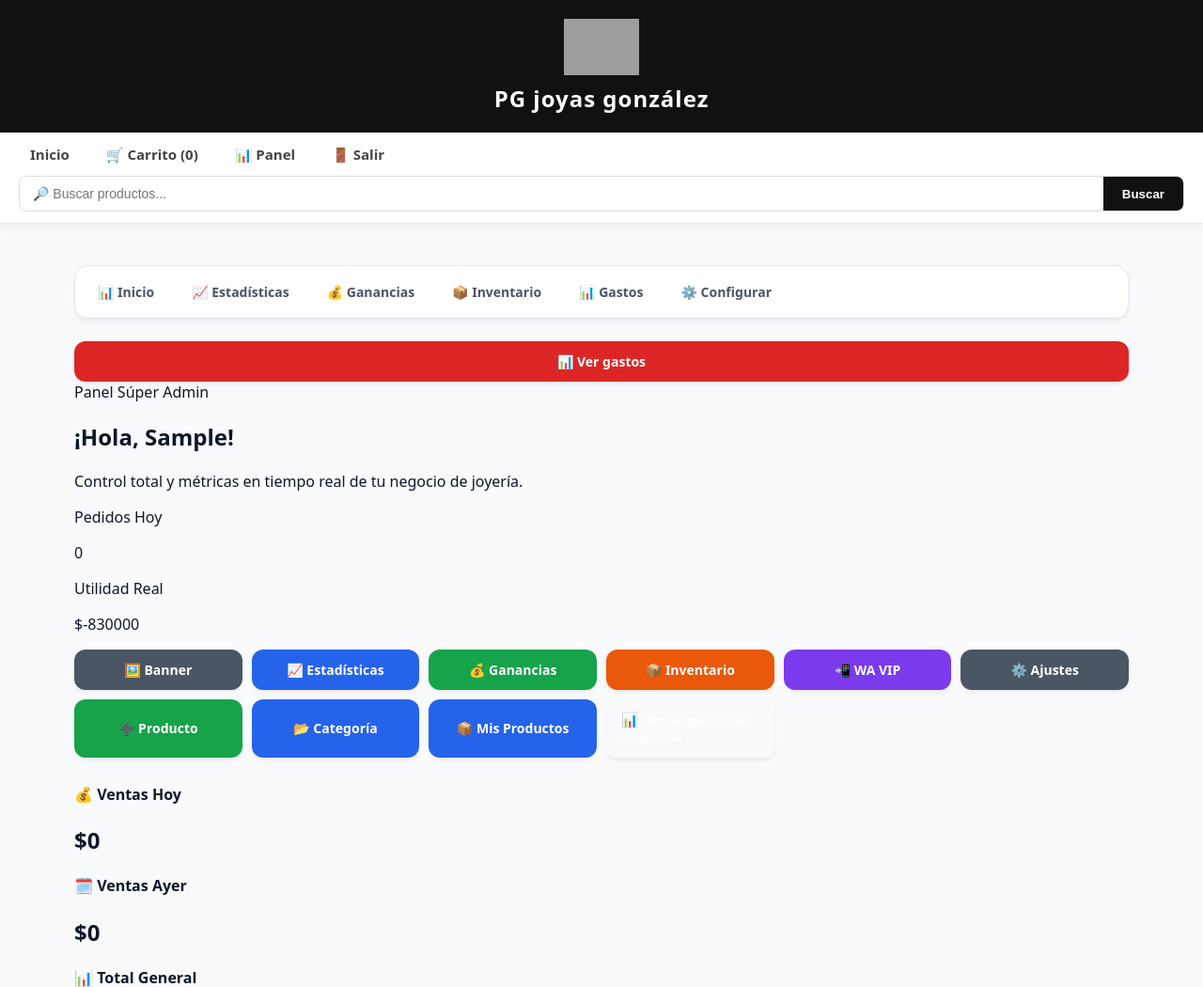
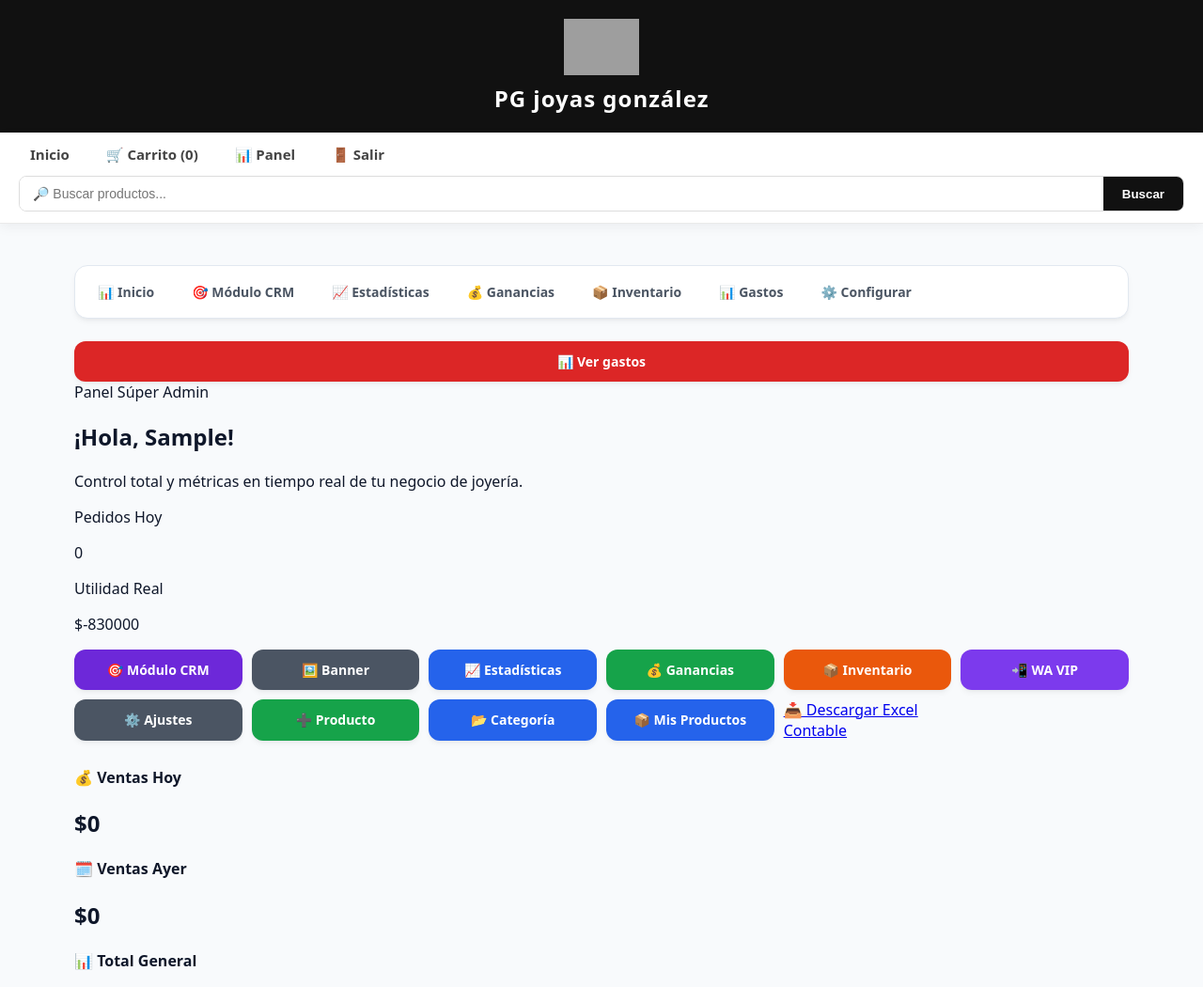
Before and after one commit to pacho66/joyasapp, a Django app: page /dashboard/ in a window 1280 px wide. Shown: the top 1050 px of the page at 94% size. Run offline with Django 5.2, Linux system fonts and the light colour scheme; the visitor is signed in with stand-in values (Sample User, id 1); data comes from the database, SQL or seed files in the repository; data that the repository does not hold is empty; grey boxes are pictures that could not be loaded.

Commit message:
style: integrar botones de Módulo CRM y Descargar Excel con diseño premium en el dashboard

```diff
--- a/productos/templates/dashboard.html
+++ b/productos/templates/dashboard.html
@@ -442,6 +442,7 @@ tr:last-child td {
             </div>
             <div id="menu-dash-lista" class="menu-dashboard-links mt-2">
                 <a href="{% url 'dashboard' %}">📊 Inicio</a>
+                <a href="{% url 'panel_crm' %}">🎯 Módulo CRM</a> <!-- 📊 Enlace acoplado en el menú principal -->
                 <a href="{% url 'estadisticas' %}">📈 Estadísticas</a>
                 <a href="{% url 'ganancias' %}">💰 Ganancias</a>
                 <a href="{% url 'inventario' %}">📦 Inventario</a>
@@ -498,7 +499,11 @@ tr:last-child td {
     </section>
 
     <!-- 3. BOTONES DE ACCIÓN RÁPIDA ESTILIZADOS -->
-    <div class="botones-panel bg-white p-4 rounded-2xl border border-slate-200 shadow-sm flex flex-wrap gap-2">
+    <div class="botones-panel bg-white p-4 rounded-2xl border border-slate-200 shadow-sm flex flex-wrap gap-2 items-center">
+        <!-- 🎯 Acceso Premium al Módulo CRM -->
+        <a href="{% url 'panel_crm' %}" class="btn btn-morado text-xs md:text-sm font-bold shadow-sm" style="background-color: #6d28d9; color: white;">
+            🎯 Módulo CRM
+        </a>
         <a href="{% url 'modificar_banner' %}" class="btn btn-gris text-xs md:text-sm">🖼️ Banner</a>
         <a href="{% url 'estadisticas' %}" class="btn btn-azul text-xs md:text-sm">📈 Estadísticas</a>
         <a href="{% url 'ganancias' %}" class="btn btn-verde text-xs md:text-sm">💰 Ganancias</a>
@@ -508,7 +513,11 @@ tr:last-child td {
         <a href="{% url 'crear_producto' %}" class="btn btn-verde text-xs md:text-sm">➕ Producto</a>
         <a href="{% url 'crear_categoria' %}" class="btn btn-azul text-xs md:text-sm">📂 Categoría</a>
         <a href="{% url 'mis_productos' %}" class="btn btn-azul text-xs md:text-sm">📦 Mis Productos</a>
-        <a href="{% url 'exportar_excel_dashboard' %}" class="btn btn-success fw-bold px-3 py-2 shadow-sm mb-3" style="border-radius: 10px; font-size: 0.9rem;">📊 Descargar Excel Contable</a>
+
+        <!-- 📊 Botón Verde Excel Contable Premium (Pintado con Tailwind e integrado en el flujo) -->
+        <a href="{% url 'exportar_excel_dashboard' %}" class="inline-flex items-center gap-2 bg-emerald-600 hover:bg-emerald-700 text-white font-bold text-xs md:text-sm px-4 py-2 rounded-xl transition shadow-sm ml-auto">
+            📥 Descargar Excel Contable
+        </a>
     </div>
 
     <!-- 4. CUADRÍCULA DE TARJETAS (KPIs) ACTUALIZADA -->
@@ -547,7 +556,7 @@ tr:last-child td {
         </div>
     </div>
 
-    <!-- 5. ESTRUCTURA DE PANELES Y GRÁFICAS (Mantenemos tus clases originales para no romper CSS) -->
+    <!-- 5. ESTRUCTURA DE PANELES Y GRÁFICAS -->
     <div class="main-dashboard-layout">
 
         <!-- GRÁFICA VENTAS -->
@@ -702,7 +711,6 @@ function toggleMenuDash() {
 }
 
 document.addEventListener("DOMContentLoaded", function(){
-    // El script lee exactamente las mismas variables tuyas sin romperse
     const ctx = document.getElementById('graficaVentas');
     if(ctx){
         new Chart(ctx, {
@@ -762,4 +770,5 @@ document.addEventListener("DOMContentLoaded", function(){
     }
 });
 </script>
+
 {% endblock %}
```
